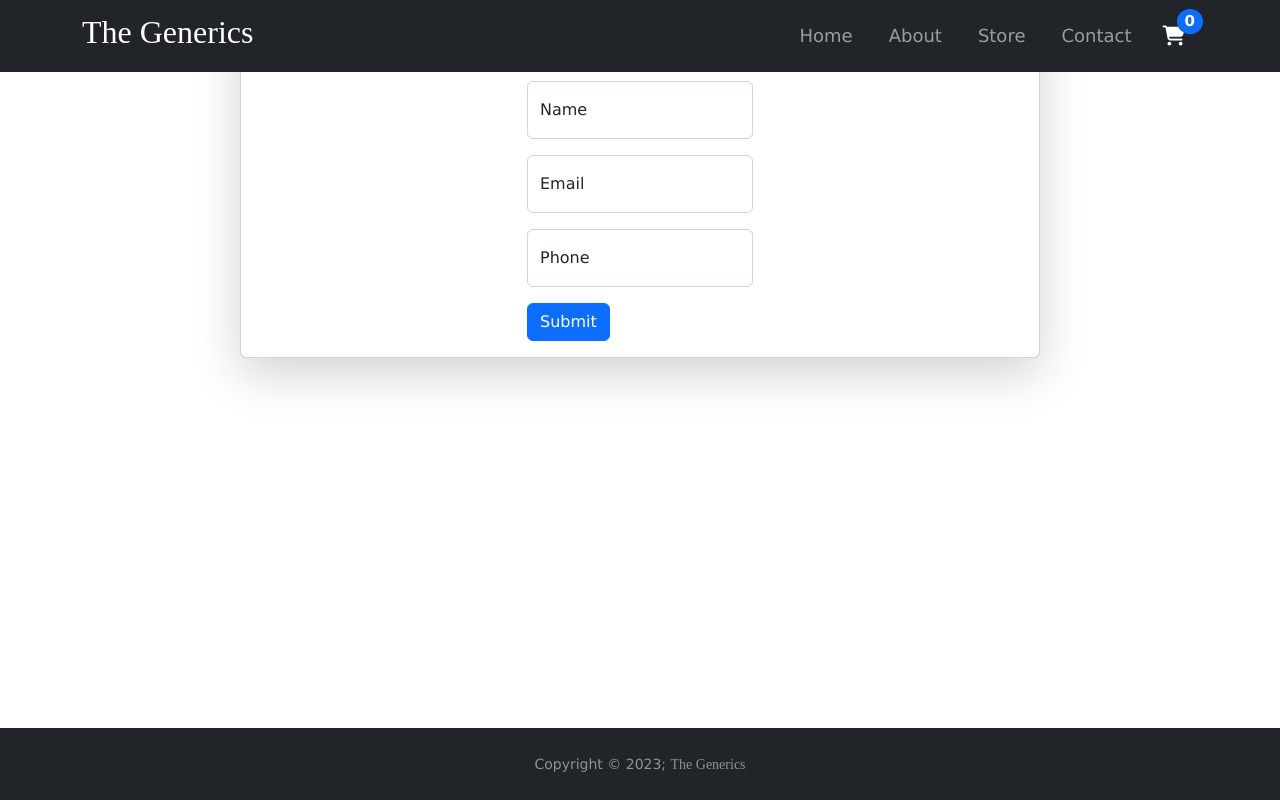
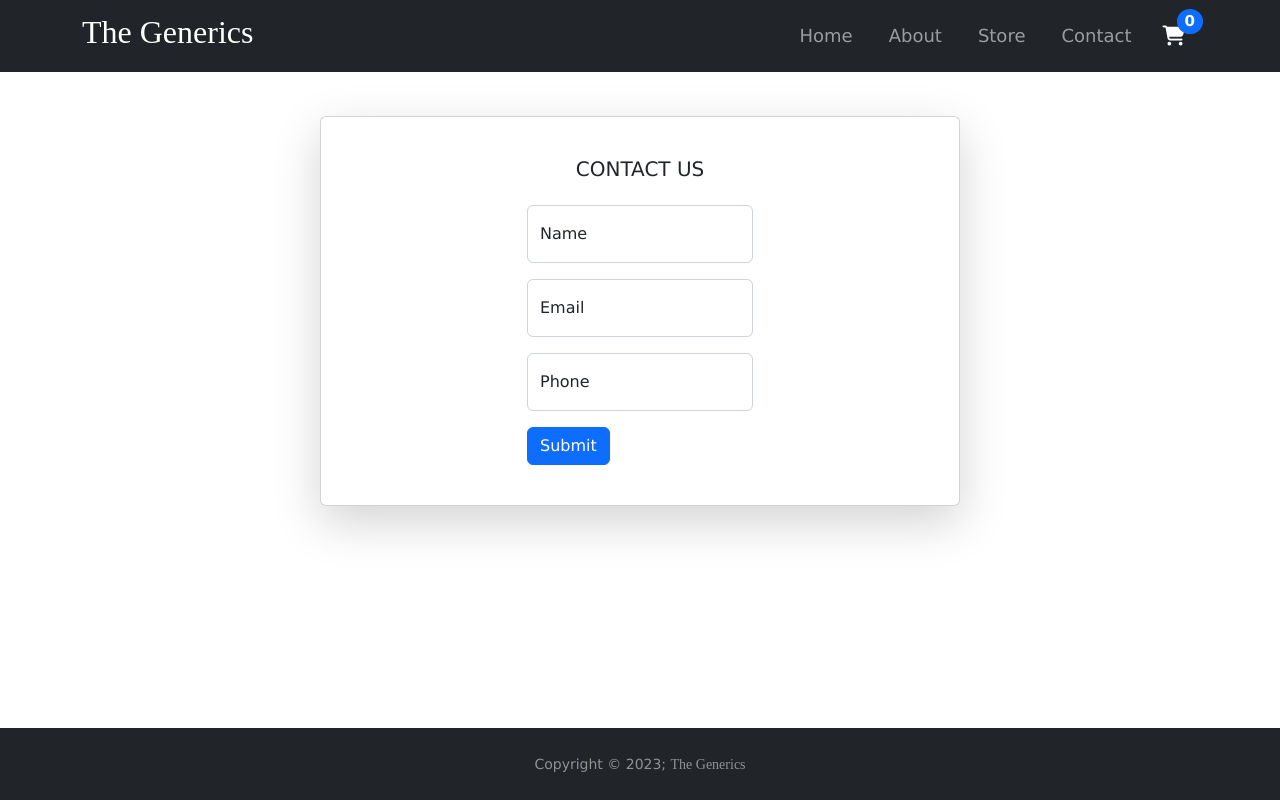
Before and after one commit to Balaji2306UI/React-ECommerce-Site, a React (Create React App) app: page /contact in a window 1280 px wide. Built offline with nearby package versions, Linux system fonts and the light colour scheme; a web font is replaced by a local one.

Commit message:
React ECommerce Website - Some Bug Fixes & Style Improvements

```diff
--- a/src/App.css
+++ b/src/App.css
@@ -18,10 +18,18 @@ table img {
 	width: 100px
 }
 
+html, body {
+	min-height: 100vh;
+}
+
+body {
+	padding-top: 100px;
+	padding-bottom: 100px;
+	position: relative
+}
 
 footer {
-	position: fixed;
-	left: 0;
-	bottom: 0;
-	width: 100%;
+	position: absolute;
+  	bottom: 0;
+  	width: 100%;
 }
--- a/src/App.js
+++ b/src/App.js
@@ -22,7 +22,7 @@ const routes = createBrowserRouter([
             { path: "/", element: <HomePage /> },
             { path: "/about", element: <AboutPage /> },
             { path: "/store", element: <Products /> },
-            { path: "/contact", element: <Contact/> }
+            { path: "/contact", element: <Contact /> },
         ],
     },
 ]);
@@ -63,10 +63,7 @@ const productsArr = [
 ];
 
 function App() {
-    const [show, setShow] = useState(false);
 
-    const hideCart = () => setShow(false);
-    const showCart = () => setShow(true);
     /*
     return (
         <CartProvider>
--- a/src/components/UI/Footer.js
+++ b/src/components/UI/Footer.js
@@ -5,7 +5,6 @@ function Footer() {
         <footer
             id="sticky-footer"
             class="flex-shrink-0 py-4 bg-dark text-white-50"
-            style={{position: 'fixed' ,bottom: 0}}
         >
             <div class="container text-center">
                 <small>Copyright &copy; 2023; <span className="brand-name">The Generics</span></small>
--- a/src/pages/Contact.js
+++ b/src/pages/Contact.js
@@ -35,7 +35,7 @@ const Contact = () => {
     };
 
     return (
-        <Card style={{ width: "50rem" }} className="shadow-lg mx-auto mt-3">
+        <Card style={{ width: "40rem" }} className="shadow-lg mx-auto mt-3 p-4">
             <Card.Title className="mx-auto mt-3 text-center">
                 CONTACT US
             </Card.Title>
--- a/src/pages/Home.js
+++ b/src/pages/Home.js
@@ -67,7 +67,7 @@ function HomePage() {
                 </tbody>
             </Table>
         </Card>
-  )
+    );
 }
 
-export default HomePage
+export default HomePage;
--- a/src/pages/Root.js
+++ b/src/pages/Root.js
@@ -1,14 +1,22 @@
 import { Outlet } from "react-router-dom";
 import Footer from "../components/UI/Footer";
 import Header from "../components/UI/Header";
+import Cart from "../components/Cart";
 import CartProvider from "../components/store/CartProvider";
+import { useState } from "react";
 
-function Root(props) {
+function Root() {
+    const [show, setShow] = useState(false);
+
+    const hideCart = () => setShow(false);
+    const showCart = () => setShow(true);
     return (
         <>
-            <Header showCart={props.showCart} />
             <CartProvider>
-            <Outlet />
+                <Cart show={show} hideCart={hideCart}/>
+                <Header showCart={showCart} />
+
+                <Outlet />
             </CartProvider>
 
             <Footer />
```
Lines whose indentation alone changed are shown as unchanged.
